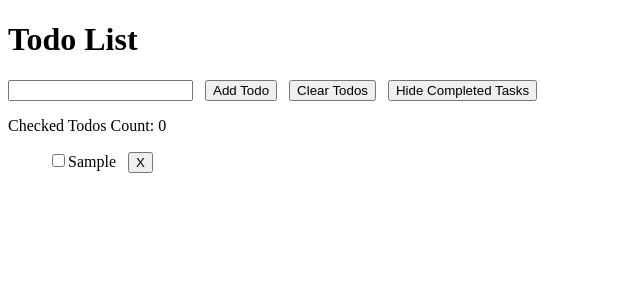
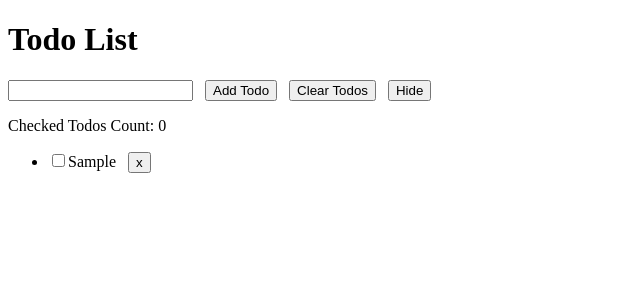
Before and after one commit to Shheezam/todo-list-reactjs, a React (Create React App) app: page / in a window 1280 px wide. Both pictures are taken after typing "Sample" into the empty fields and a click on the button "Add Todo". Shown: the top 300 px of the page, without its empty margins (0-640 px from the left). Built offline with nearby package versions, Linux system fonts and the light colour scheme.

Commit message:
Update filtering

```diff
--- a/package.json
+++ b/package.json
@@ -3,6 +3,9 @@
   "version": "0.1.0",
   "private": true,
   "dependencies": {
+    "@emotion/react": "^11.11.0",
+    "@emotion/styled": "^11.11.0",
+    "@mui/material": "^5.13.0",
     "@testing-library/jest-dom": "^5.16.5",
     "@testing-library/react": "^13.4.0",
     "@testing-library/user-event": "^13.5.0",
--- a/src/App.js
+++ b/src/App.js
@@ -3,36 +3,30 @@ import React, { useState } from 'react';
 const TodoList = () => {
   const [todos, setTodos] = useState([]);
   const [newTodo, setNewTodo] = useState('');
-  const [showCompleted, setShowCompleted] = useState(true);
+  const [showCompleted, setShowCompleted] = useState(false);
 
   // Add new todo button func
   const handleAddTodo = () => {
     if (!newTodo) return;
-    setTodos([...todos,{text: newTodo, completed: false}]);
+    setTodos([...todos,{id: new Date().getTime(), text: newTodo, checked: false}]);
     setNewTodo('');
   }
 
-   // /Delete button func
-   const handleDelete = (index) => {
-    const newTodos = [...todos];
-    newTodos.splice(index, 1);
-    setTodos(newTodos);
-  }
+  //Filter the list
+  const onCheckedChanged = (id, checked) => {
+    setTodos((todos) =>
+      todos.map((t) => (t.id === id ? { ...t, checked } : t))
+    );
+  };
 
-  //toggle the checkbox opposite of its property or value func
-  const handleToggle = (index) => {
-    const newTodos = [...todos];
-    newTodos[index].completed = !newTodos[index].completed;
-    setTodos(newTodos);
-  }
 
   //Show or hide completed list Button
-  const handleFilter = () => {
-    setShowCompleted(!showCompleted);
-  }
-
-  //filter and sort out the completed todo list func
-const filteredTodos = todos.sort((a, b) => a.completed - b.completed).filter(todo => showCompleted || !todo.completed);
+  const btnShow = () => {
+    setShowCompleted(false);
+  };
+  const btnHide = () => {
+    setShowCompleted(true);
+  };
 
 const checkedTodosCount = todos.filter((t) => t.completed).length;
 
@@ -54,28 +48,42 @@ const checkedTodosCount = todos.filter((t) => t.completed).length;
         &nbsp;&nbsp;&nbsp;
 
         {/* Show/Hide completed task*/}
-        <button onClick={handleFilter}>
-          {showCompleted ? 'Hide Completed Tasks' : 'Show Completed Tasks'}
-        </button>
+        {showCompleted ? (
+        <button onClick={btnShow}>Show</button>
+      ) : (
+        <button onClick={btnHide}>Hide</button>
+      )}
       </div>
       <p>Checked Todos Count: {checkedTodosCount}</p>
       <div>
         {/* Todo Checklist */}
-      <ul>
-        {filteredTodos.map((todo, i) => (
-          <div  key={i}>
-            <input
-              type="checkbox"
-              checked={todo.completed}
-              onChange={() => handleToggle(i)}
-            />
-            <span style={{ textDecoration: todo.completed ? 'line-through' : 'none' }}>{todo.text}</span>
-            &nbsp;&nbsp;&nbsp;
+        <ul>
+        {(showCompleted ? todos.filter((t) => t.checked !== true) : todos).map(
+          (todo) => (
+            <li key={todo.id}>
+              <input
+                type="checkbox"
+                checked={todo.checked}
+                onChange={(e) => {
+                  onCheckedChanged(todo.id, !todo.checked);
+                }}
+              />
+              <span style={{ textDecoration: todo.checked ? 'line-through' : 'none' }}>{todo.text}</span>
+              &nbsp;&nbsp;&nbsp;
 
-            {/* Delete button */}
-            <button onClick={() => handleDelete(i)}>X</button>
-          </div>
-        ))}
+
+
+              {/* Todo delete button */}
+              <button
+                onClick={() => {
+                  setTodos((todos) => todos.filter((t) => t.id !== todo.id));
+                }}
+              >
+                x
+              </button>
+            </li>
+          )
+        )}
       </ul>
       </div>
 
```
Also changed, not shown: 1 other file (tests, documents, lock files or other folders).
